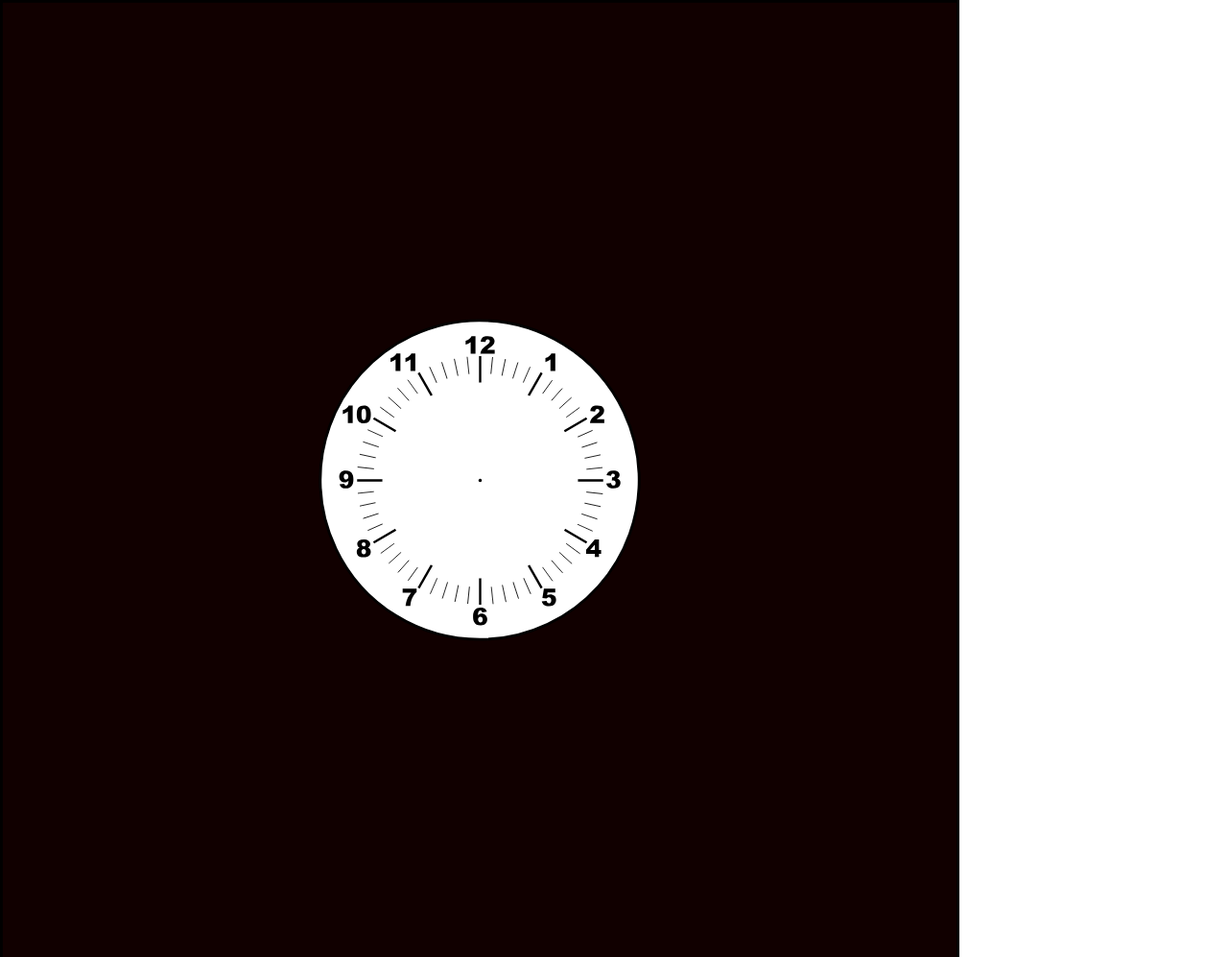
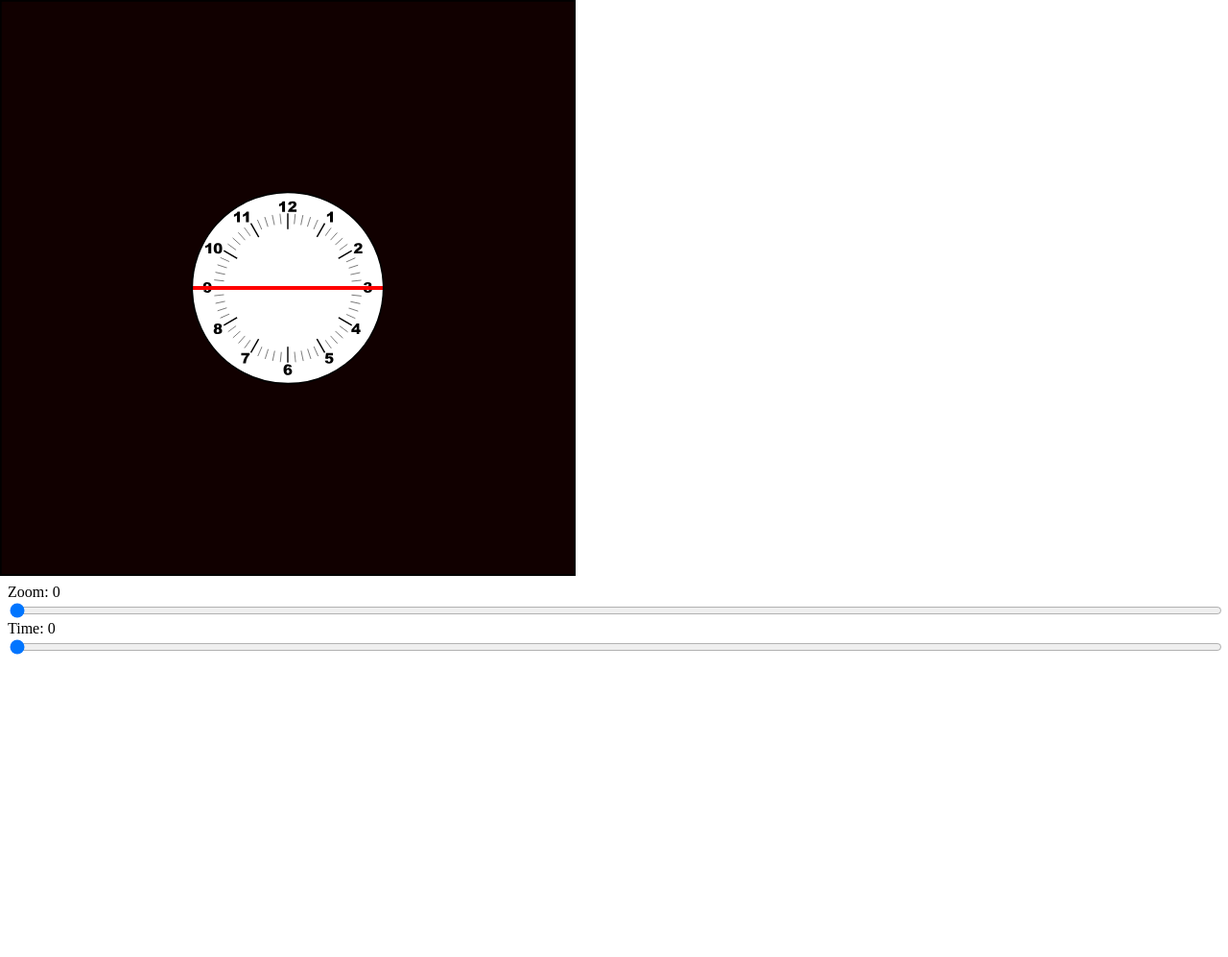
Before and after one commit to fidelcoria/fidelcoria.github.io, a plain HTML site: page index.html in a window 1280 px wide. Shown: the top 997 px of the page at 96% size. After the commit the page ends 800 px from the top, so only its background shows below. Drawn offline with Linux system fonts and the light colour scheme.

Commit message:
refactor
parametrized all sizes
add hour hand

```diff
--- a/clock.css
+++ b/clock.css
@@ -14,12 +14,7 @@
 }
 
 #faceContainer {
-    left: 200px;
-    top: 200px;
     position: absolute;
-
-    min-width: 600px;
-    min-height: 600px;
 
     /* center vertically and horizontally */
     display: flex;
@@ -28,5 +23,5 @@
 }
 
 .debug-div  {
-    outline: black solid 2px;
+    outline: red solid 2px;
 }
--- a/clock.js
+++ b/clock.js
@@ -1,43 +1,56 @@
-const squareViewportSide = 1000;
-const R = 1000/3 /2; // view port "unit" radius
-const initialClockFace = 333;
-const maxZoom = R * Math.tan(75 * Math.PI / 180);
+const squarePlateSide = 600;
+const viewportDiameter = squarePlateSide / 3;
+const viewportRadius = viewportDiameter / 2;
+const maxZoom = viewportRadius * Math.tan(55 * Math.PI / 180);
 
 var zoom = 0;
 var timeAngleRadians = 0;
 
 // alpha is angle between diameter and zoom projection line
-function getAlpha() {
-    return Math.atan(zoom/R);
-}
+const getAlpha = (z) =>
+    Math.atan(z/viewportRadius);
 
 // center offset is distance between viewport center and clock face center
-function getCenterOffset(){
-    return Math.sin(getAlpha()) * R;
-}
+const getCenterOffset = (z) =>
+    Math.sin(getAlpha(z)) * viewportRadius;
 
 // half length of clock face chord placed on viewport diameter
-function getHalfChord() {
-    return Math.cos(getAlpha()) * R;
-}
+const getHalfChord = (z) =>
+    Math.cos(getAlpha(z)) * viewportRadius;
 
 // delta x is offset in x direction
-function getDeltaX() {
-    return Math.cos(timeAngleRadians) * getCenterOffset();
-}
+const getDeltaX = (t, z) =>
+    Math.cos(t) * getCenterOffset(z);
 
 // delta y is offset in y direction
-function getDeltaY() {
-    return Math.sin(timeAngleRadians) * getCenterOffset();
-}
+const getDeltaY = (t, z) =>
+    Math.sin(t) * getCenterOffset(z);
 
 // dilation is scaling multiplier
-function getDilation() {
-    return R/getHalfChord();
-}
+const getDilation = (z) =>
+    viewportRadius/getHalfChord(z);
+
+const faceContainerSide = Math.ceil(viewportDiameter * getDilation(maxZoom))
+const faceContainerInitialOffset = Math.floor((squarePlateSide - faceContainerSide) / 2);
 
 const clockFace = document.getElementById("clockFace");
 const faceContainer = document.getElementById("faceContainer");
+
+// INITIALIZE SIZES
+document.getElementById("wrapper").style.width = squarePlateSide
+document.getElementById("wrapper").style.height = squarePlateSide
+faceContainer.style.left = `${faceContainerInitialOffset}px`
+faceContainer.style.top = `${faceContainerInitialOffset}px`
+faceContainer.style.minWidth = `${faceContainerSide}px`
+faceContainer.style.minHeight = `${faceContainerSide}px`
+clockFace.style.width = `${viewportDiameter}px`
+clockFace.style.height = `${viewportDiameter}px`
+document.getElementById("viewportContainer").style.width = `${squarePlateSide}px`
+document.getElementById("viewportContainer").style.height = `${squarePlateSide}px`
+document.getElementById("clockViewport").style.width = `${squarePlateSide}px`
+document.getElementById("clockViewport").style.height = `${squarePlateSide}px`
+document.getElementById("zoom").setAttribute("max", `${maxZoom}`)
+// END INITIALIZE SIZES
 
 const outputZoom = document.getElementById("outputZoom");
 const outputTime = document.getElementById("outputTime");
@@ -47,7 +60,7 @@ zoomSlider.oninput = function() {
     zoom = this.value;
     outputZoom.innerHTML = zoom;
 
-    const newFaceSideLength = Math.floor(initialClockFace * getDilation());
+    const newFaceSideLength = Math.floor(viewportDiameter * getDilation(zoom));
     clockFace.style.width = `${newFaceSideLength}px`;
     clockFace.style.height = `${newFaceSideLength}px`;
     updateTranslation();
@@ -57,13 +70,15 @@ const timeSlider = document.getElementById("time");
 timeSlider.oninput = function () {
     timeAngleRadians = this.value * Math.PI / 180;
     outputTime.innerHTML = this.value;
+    const hourHandRotate = -this.value;
+    document.getElementById("hourHand").style.transform = `rotate(${hourHandRotate}deg)`
 
     updateTranslation();
 }
 
 function updateTranslation() {
-    const dx = Math.floor(getDeltaX() * getDilation());
-    const dy = Math.floor(getDeltaY() * getDilation());
-    faceContainer.style.left = `${200-dx}px`;
-    faceContainer.style.top = `${200+dy}px`;
+    const dx = Math.floor(getDeltaX(timeAngleRadians, zoom) * getDilation(zoom));
+    const dy = Math.floor(getDeltaY(timeAngleRadians, zoom) * getDilation(zoom));
+    faceContainer.style.left = `${faceContainerInitialOffset-dx}px`;
+    faceContainer.style.top = `${faceContainerInitialOffset+dy}px`;
 }
--- a/index.html
+++ b/index.html
@@ -3,22 +3,21 @@
         <link rel="stylesheet" href="clock.css"/>
     </head>
     <body>
-        <div style="width: 1000px; height: 1000px;">
+        <div id="wrapper">
             <div id="faceContainer">
                 <img
                     id="clockFace"
                     src="clock.svg"
                     alt="clock face"
-                    width="333px"
-                    height="333px"
                 />
             </div>
-            <div id="viewport" style="left: 0px; top: 0px; width: 1000px; height: 1000px; position: absolute">
+            <div id="hourHand" class="debug-div" style="position:absolute; left: 200px; top: 300px; height: 0px; width: 200px;"></div>
+
+            <div id="viewportContainer" class="pin-to-corner">
                 <img
+                    id="clockViewport"
                     src="clock_mask.svg"
                     alt="clock view port"
-                    width="1000px"
-                    height="1000px"
                 />
             </div>
         </div>
```
